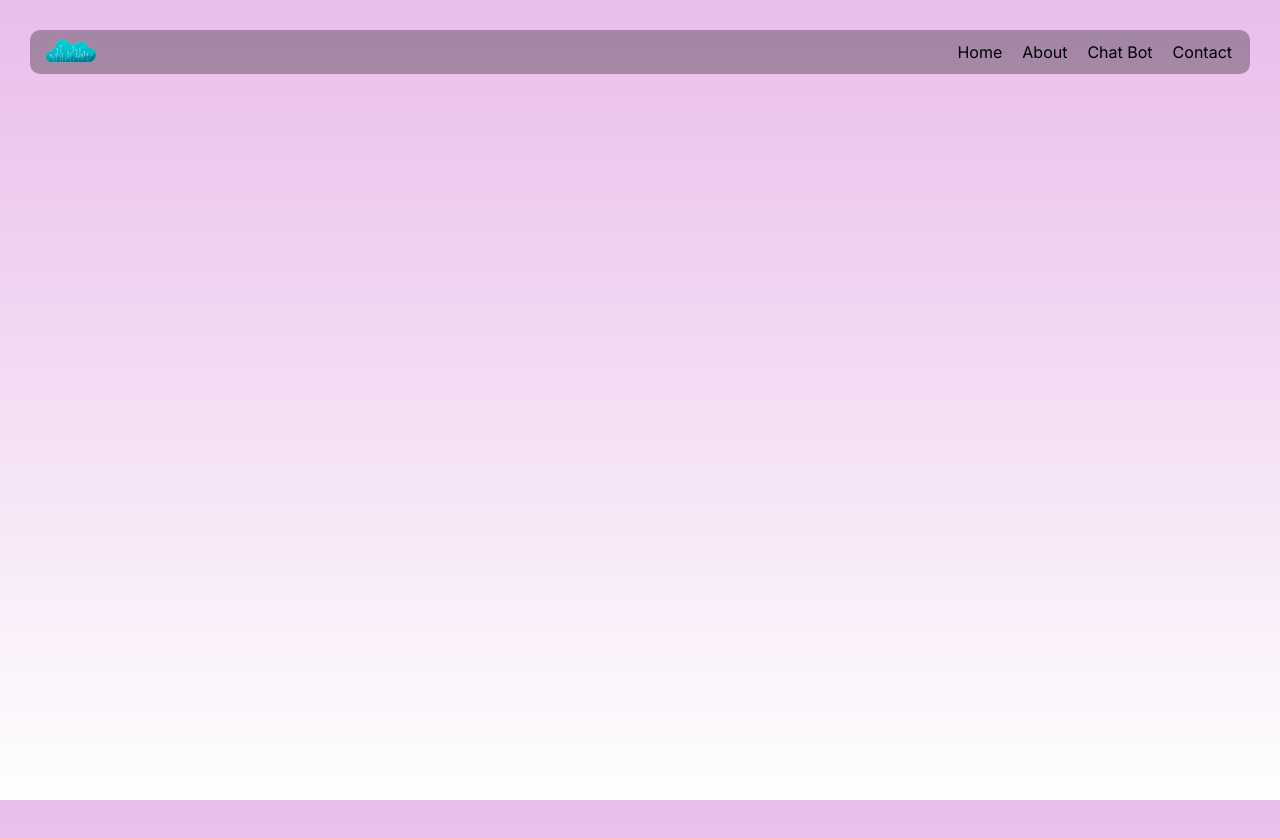
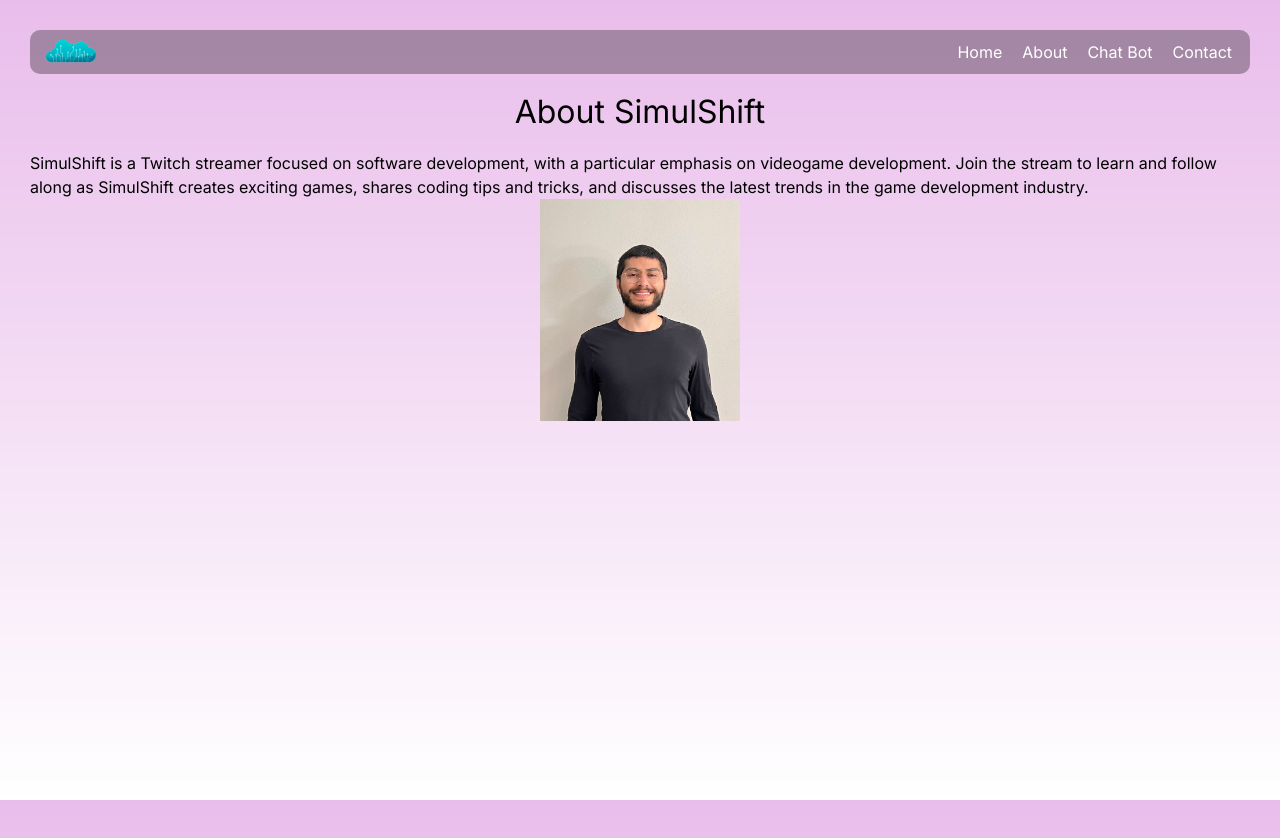
Before and after one commit to SimulShift/SimulShiftNext, a Next.js app: page /about in a window 1280 px wide. Shown: the top 838 px of the page. Built offline with nearby package versions, Linux system fonts and the light colour scheme.

Commit message:
added my channel to the front page

```diff
--- a/app/Navbar.tsx
+++ b/app/Navbar.tsx
@@ -1,6 +1,5 @@
 import Link from 'next/link'
 import Image from 'next/image'
-import './navbar.css'
 
 export default function Navbar() {
   return (
@@ -17,9 +16,7 @@ export default function Navbar() {
           <Link href="/chatbot">Chat Bot</Link>
         </li>
         <li>
-          <h2>
-            <Link href="/contact">Contact</Link>
-          </h2>
+          <Link href="/contact">Contact</Link>
         </li>
       </ul>
     </nav>
--- a/app/about/page.tsx
+++ b/app/about/page.tsx
@@ -1,5 +1,21 @@
-// about page
+import Image from 'next/image'
 
-export default function About() {
-  return <main></main>
+const AboutSection = () => {
+  return (
+    <section>
+      <h2>About SimulShift</h2>
+      <p>
+        SimulShift is a Twitch streamer focused on software development, with a
+        particular emphasis on videogame development. Join the stream to learn
+        and follow along as SimulShift creates exciting games, shares coding
+        tips and tricks, and discusses the latest trends in the game development
+        industry.
+      </p>
+      <div>
+        <Image src="/me.jpg" alt="SimulShift Logo" width={200} height={200} />
+      </div>
+    </section>
+  )
 }
+
+export default AboutSection
--- a/app/globals.css
+++ b/app/globals.css
@@ -46,3 +46,51 @@ body {
     margin: 30px;
   }
 }
+
+section {
+  display: flex;
+  flex-direction: column;
+  align-items: center;
+}
+
+h2 {
+  margin: 20px;
+  line-height: 1.15;
+  font-size: 2rem;
+}
+
+nav {
+  display: flex;
+  background-color: rgba(0, 0, 0, 0.3);
+  color: rgb(255, 255, 255);
+  padding: 8px;
+  padding-left: 16px;
+  /* round boarders*/
+  border-radius: 10px;
+  margin: 8;
+}
+
+ul {
+  width: 100%;
+  list-style: none;
+  display: flex;
+  justify-content: flex-end;
+  align-items: center;
+  float: right;
+}
+
+li {
+  margin: 0 10px;
+}
+
+a {
+  color: #ffffff;
+  font-weight: 400;
+  text-decoration: none;
+  background-color: inherit;
+  transition: color 0.3s ease;
+}
+
+a:hover {
+  color: #0070f3;
+}
--- a/app/navbar.css
+++ /dev/null
@@ -1,33 +0,0 @@
-nav {
-  display: flex;
-  background-color: rgba(0, 0, 0, 0.3);
-  padding: 8px;
-  padding-left: 16px;
-  /* round boarders*/
-  border-radius: 10px;
-  margin: 8;
-}
-
-ul {
-  width: 100%;
-  list-style: none;
-  display: flex;
-  justify-content: flex-end;
-  align-items: center;
-  float: right;
-}
-
-li {
-  margin: 0 10px;
-}
-
-a {
-  color: #333;
-  text-decoration: none;
-  background-color: inherit;
-  transition: color 0.3s ease;
-}
-
-a:hover {
-  color: #0070f3;
-}
--- a/app/page.tsx
+++ b/app/page.tsx
@@ -1,7 +1,15 @@
-import Image from 'next/image'
 import styles from './page.module.css'
-import Link from 'next/link'
 
-export default function Home() {
-  return <main className={styles.main}></main>
+const Home = () => {
+  return (
+    <main className={styles.main}>
+      <iframe
+        src="https://player.twitch.tv/?channel=simulshift&parent=localhost&muted=true"
+        height="400"
+        width="800"
+        allowFullScreen></iframe>
+    </main>
+  )
 }
+
+export default Home
```
Also changed, not shown: public/me.jpg (added).
